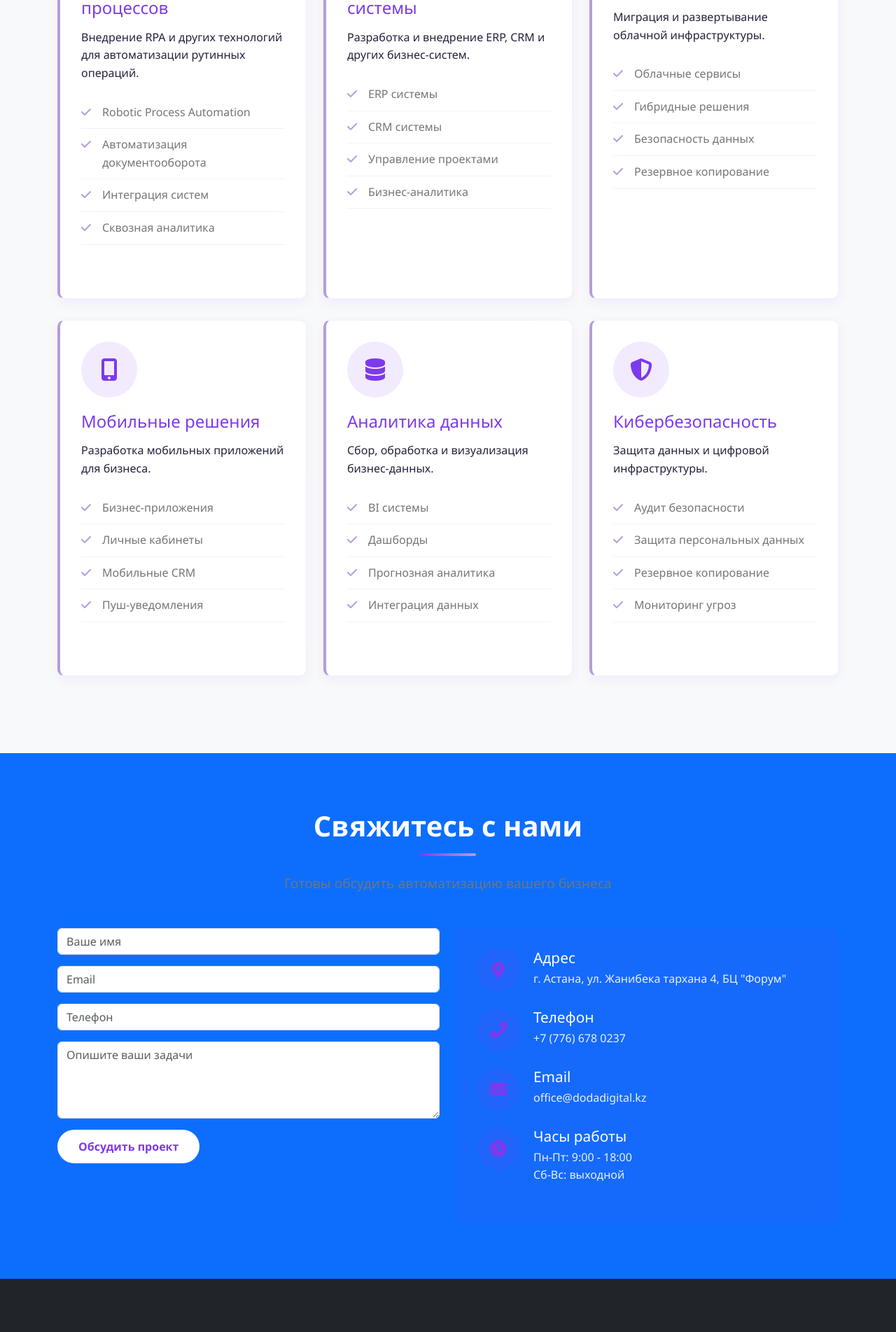
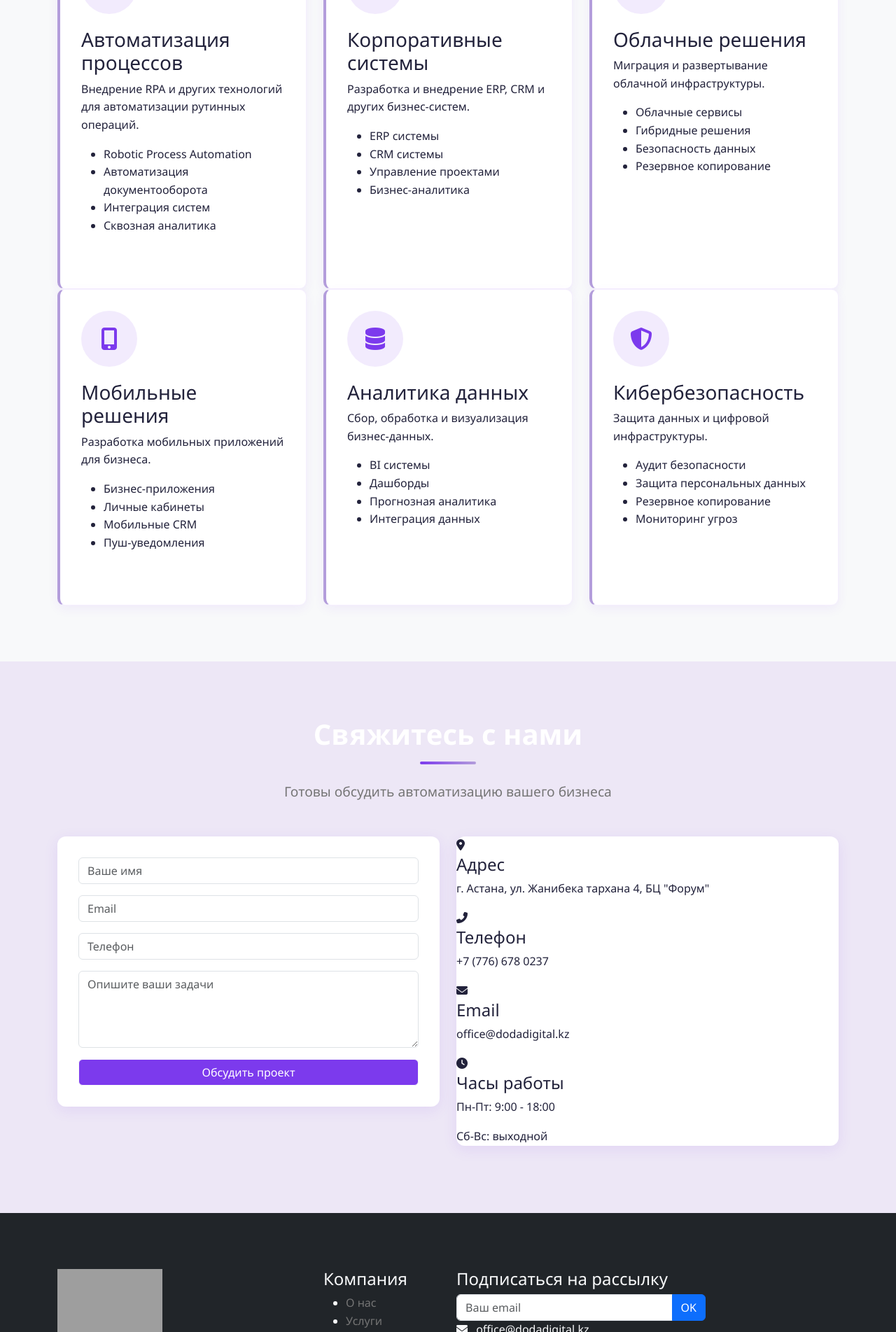
Before and after one commit to arlankamit/dodadigital, a PHP site: page / in a window 1280 px wide. Shown: the part 2120-4023 px from the top of the page at 70% size. Run offline with PHP 8.4, Linux system fonts and the light colour scheme; grey boxes are pictures that could not be loaded.

Commit message:
Update dodacss.css

```diff
--- a/dodacss.css
+++ b/dodacss.css
@@ -1,84 +1,84 @@
 :root {
-  --primary-color: #7c3aed;      /* Main violet */
-  --primary-dark: #4527a0;       /* Dark violet */
-  --primary-light: #b39ddb;      /* Pastel violet */
-  --primary-pastel: #ede7f6;     /* Gentle pastel background */
-  --secondary-color: #b39ddb;    /* Secondary as pastel violet (NO blue) */
-  --accent-color: #ffd54f;       /* Soft yellow accent */
-  --background-color: #f5f5fa;   /* Light background */
-  --surface-color: #fff;
-  --white-color: #fff;
-  --black-color: #22223b;
-  --gray-color: #757575;
-  --success-color: #43a047;
-  --danger-color: #e53935;
-  --warning-color: #ffa726;
-  --info-color: #4fc3f7;
+  --primary-color: #7c3aed;      /* Основной фиолетовый */
+  --primary-dark: #4527a0;       /* Темный фиолетовый */
+  --primary-light: #b39ddb;      /* Светлый фиолетовый */
+  --primary-pastel: #ede7f6;     /* Пастельный фон */
+  --secondary-color: #b39ddb;    /* Вторичный цвет */
+  --accent-color: #ffd54f;       /* Акцентный желтый */
+  --background-color: #f5f5fa;   /* Фон страницы */
+  --surface-color: #fff;         /* Поверхности */
+  --white-color: #fff;           /* Белый */
+  --black-color: #22223b;        /* Черный/темный */
+  --gray-color: #757575;         /* Серый */
+  --success-color: #43a047;      /* Успех */
+  --danger-color: #e53935;       /* Ошибка */
+  --warning-color: #ffa726;      /* Предупреждение */
+  --info-color: #4fc3f7;         /* Инфо */
 }
 
-/* ========== Body & General ========== */
+/* ========== Общие стили ========== */
 body {
   font-family: 'Segoe UI', Tahoma, Geneva, Verdana, sans-serif;
   color: var(--black-color);
   line-height: 1.6;
   padding-top: 80px;
-  background: linear-gradient(135deg, var(--light-color) 70%, var(--primary-pastel) 100%);
+  background: linear-gradient(135deg, var(--background-color) 70%, var(--primary-pastel) 100%);
 }
 
-/* ========== Links ========== */
 a {
   text-decoration: none;
   color: var(--primary-color);
-  transition: color 0.3s, border-bottom 0.2s;
+  transition: color 0.3s;
 }
-a:hover, a:focus {
+a:hover {
   color: var(--primary-dark);
-  border-bottom: 1.5px solid var(--accent-color);
-  background: var(--primary-pastel);
-  outline: none;
 }
 
-/* ========== Navbar ========== */
+/* ========== Навигация ========== */
 .navbar {
   background: var(--white-color) !important;
   border-bottom: 2px solid var(--primary-light);
-  box-shadow: 0 2px 10px rgba(124,58,237,0.07);
+  box-shadow: 0 2px 10px rgba(124, 58, 237, 0.07);
   padding: 15px 0;
   transition: all 0.3s ease;
 }
+
 .navbar .nav-link {
   color: var(--black-color) !important;
   font-weight: 600;
   padding: 10px 18px;
   border-radius: 22px;
   margin: 0 6px;
-  transition: background 0.3s, color 0.3s;
+  transition: all 0.3s;
 }
-.navbar .nav-link:hover, .navbar .nav-link:focus {
+
+.navbar .nav-link:hover {
   background: var(--primary-pastel);
   color: var(--primary-color) !important;
 }
 
-/* ========== Navbar Contact Button ========== */
-.btn-contact {
-  background: #ffd54f;
-  color: #22223b !important;
+/* Кнопка "Связаться с нами" в навбаре */
+.navbar .btn-outline-light {
+  background: var(--primary-color) !important;
+  color: var(--white-color) !important;
+  border: 2px solid var(--primary-color) !important;
   font-weight: 700;
-  border: 2px solid #ffd54f;
-  border-radius: 30px;
-  transition: background 0.2s, color 0.2s, border-color 0.2s;
-}
-.btn-contact:hover,
-.btn-contact:focus {
-  background: #ffb300;
-  border-color: #ffb300;
-  color: #7c3aed !important;
+  box-shadow: 0 2px 10px rgba(124, 58, 237, 0.3);
+  transition: all 0.3s;
 }
 
-/* ========== Section ========== */
+.navbar .btn-outline-light:hover {
+  background: var(--primary-dark) !important;
+  border-color: var(--primary-dark) !important;
+  transform: translateY(-2px);
+  box-shadow: 0 4px 15px rgba(124, 58, 237, 0.4);
+}
+
+/* ========== Секции ========== */
 .section {
   padding: 80px 0;
 }
+
 .section-title {
   font-size: 2.5rem;
   font-weight: 700;
@@ -87,6 +87,7 @@
   color: var(--primary-color);
   position: relative;
 }
+
 .section-title:after {
   content: '';
   display: block;
@@ -96,6 +97,7 @@
   margin: 15px auto;
   border-radius: 2px;
 }
+
 .section-subtitle {
   font-size: 1.2rem;
   text-align: center;
@@ -103,47 +105,7 @@
   color: var(--gray-color);
 }
 
-/* ========== Buttons ========== */
-.btn {
-  padding: 12px 30px;
-  border-radius: 30px;
-  font-weight: 600;
-  transition: background 0.3s, color 0.3s, box-shadow 0.3s, transform 0.2s;
-  border: none;
-}
-.btn-primary {
-  background: linear-gradient(90deg, var(--primary-color), var(--primary-dark) 100%);
-  color: var(--white-color);
-  border: none;
-}
-.btn-primary:hover, .btn-primary:focus {
-  background: var(--primary-dark);
-  color: var(--accent-color);
-  box-shadow: 0 4px 16px rgba(124,58,237,0.14);
-  transform: translateY(-2px) scale(1.04);
-}
-.btn-outline-primary {
-  border: 2px solid var(--primary-color);
-  color: var(--primary-color);
-  background: transparent;
-}
-.btn-outline-primary:hover {
-  background: var(--primary-color);
-  color: var(--white-color);
-  box-shadow: 0 4px 12px rgba(124,58,237,0.12);
-  transform: translateY(-2px);
-}
-.btn-light {
-  background-color: var(--white-color);
-  color: var(--primary-color);
-}
-.btn-light:hover {
-  background-color: var(--primary-pastel);
-  color: var(--primary-dark);
-  transform: translateY(-2px);
-}
-
-/* ========== Hero Section ========== */
+/* ========== Герой секция ========== */
 .hero-section {
   background: linear-gradient(135deg, var(--primary-color) 0%, var(--primary-dark) 100%);
   color: var(--white-color);
@@ -151,34 +113,35 @@
   position: relative;
   overflow: hidden;
 }
+
 .hero-section h1 {
   font-size: 2.8rem;
   font-weight: 700;
   margin-bottom: 1.5rem;
   line-height: 1.2;
 }
+
 .hero-section .lead {
   font-size: 1.25rem;
   margin-bottom: 2rem;
   opacity: 0.9;
 }
-.hero-buttons {
-  display: flex;
-  flex-wrap: wrap;
-  gap: 15px;
-  margin-top: 30px;
-}
+
 .hero-image {
   border-radius: 12px;
-  box-shadow: 0 15px 40px rgba(124,58,237,0.13);
-  transition: all 0.3s ease;
+  box-shadow: 0 15px 40px rgba(124, 58, 237, 0.13);
+  transition: transform 0.3s ease;
 }
+
 .hero-image:hover {
   transform: scale(1.03);
 }
 
-/* ========== About Values ========== */
-.about-values { margin-top: 20px; }
+/* ========== О нас ========== */
+.about-values {
+  margin-top: 20px;
+}
+
 .value-item {
   display: flex;
   align-items: flex-start;
@@ -186,19 +149,21 @@
   padding: 25px;
   background: var(--white-color);
   border-radius: 10px;
-  transition: box-shadow 0.3s, transform 0.3s;
-  box-shadow: 0 5px 15px rgba(124,58,237,0.07);
+  transition: all 0.3s;
+  box-shadow: 0 5px 15px rgba(124, 58, 237, 0.07);
   border-left: 4px solid var(--primary-light);
 }
+
 .value-item:hover {
   transform: translateY(-5px);
-  box-shadow: 0 10px 25px rgba(124,58,237,0.14);
+  box-shadow: 0 10px 25px rgba(124, 58, 237, 0.14);
   border-left: 4px solid var(--primary-color);
 }
+
 .value-icon {
   width: 60px;
   height: 60px;
-  background: rgba(124,58,237,0.1);
+  background: rgba(124, 58, 237, 0.1);
   color: var(--primary-color);
   border-radius: 50%;
   display: flex;
@@ -208,38 +173,30 @@
   margin-right: 20px;
   flex-shrink: 0;
 }
-.value-content h4 {
-  font-size: 1.3rem;
-  margin-bottom: 10px;
-  color: var(--primary-color);
-}
-.value-content p {
-  color: var(--gray-color);
-  margin-bottom: 0;
-}
 
-/* ========== Services Grid ========== */
-.services-row { margin-bottom: 30px; }
+/* ========== Услуги ========== */
 .service-card {
   background: var(--white-color);
   border-radius: 10px;
   padding: 30px;
   margin-bottom: 30px;
   height: 100%;
-  box-shadow: 0 5px 15px rgba(124,58,237,0.07);
-  transition: box-shadow 0.3s, border-color 0.3s, transform 0.3s;
-  border: 1px solid rgba(124,58,237,0.08);
+  box-shadow: 0 5px 15px rgba(124, 58, 237, 0.07);
+  transition: all 0.3s;
+  border: 1px solid rgba(124, 58, 237, 0.08);
   border-left: 4px solid var(--primary-light);
 }
+
 .service-card:hover {
   transform: translateY(-10px) scale(1.01);
-  box-shadow: 0 15px 30px rgba(124,58,237,0.12);
+  box-shadow: 0 15px 30px rgba(124, 58, 237, 0.12);
   border-left: 4px solid var(--primary-color);
 }
+
 .service-icon {
   width: 80px;
   height: 80px;
-  background: rgba(124,58,237,0.10);
+  background: rgba(124, 58, 237, 0.1);
   border-radius: 50%;
   display: flex;
   align-items: center;
@@ -247,241 +204,121 @@
   margin-bottom: 20px;
   color: var(--primary-color);
   font-size: 2rem;
-  transition: all 0.3s ease;
+  transition: all 0.3s;
 }
+
 .service-card:hover .service-icon {
   background: var(--primary-color);
   color: var(--white-color);
 }
-.service-card h3 {
-  font-size: 1.5rem;
-  margin-bottom: 15px;
-  color: var(--primary-color);
-}
-.service-features {
-  list-style: none;
-  padding: 0;
-  margin-top: 20px;
-}
-.service-features li {
-  padding: 10px 0;
-  border-bottom: 1px solid rgba(124,58,237,0.08);
-  position: relative;
-  padding-left: 30px;
-  color: var(--gray-color);
-}
-.service-features li:before {
-  content: '\f00c';
-  font-family: 'Font Awesome 5 Free';
-  font-weight: 900;
-  position: absolute;
-  left: 0;
-  color: var(--primary-light);
+
+/* ========== Контакты ========== */
+#contact {
+  background: var(--primary-pastel) !important;
+  color: var(--black-color) !important;
 }
 
-/* ========== Contact Section (before footer) ========== */
-.contact-section {
-  background: #fffbea;
-  color: #22223b;
-}
-.contact-section .section-title,
-.contact-section .section-subtitle {
-  color: #7c3aed !important;
-}
-.contact-section .contact-form {
-  background: #fff;
-  border-radius: 14px;
-  box-shadow: 0 6px 28px rgba(124,58,237,0.09);
-  padding: 32px 24px;
-}
-.contact-section .form-control {
-  background: #fff;
-  color: #22223b;
-  border: 1.5px solid #b39ddb;
-}
-.contact-section .form-control:focus {
-  border-color: #7c3aed;
-  background: #ede7f6;
-}
-.contact-info {
-  padding: 30px;
-  background: rgba(124,58,237,0.07);
-  border-radius: 10px;
-  backdrop-filter: blur(5px);
-}
-.contact-item {
-  display: flex;
-  margin-bottom: 25px;
-}
-.contact-icon {
-  width: 60px;
-  height: 60px;
-  background: rgba(124,58,237,0.12);
-  border-radius: 50%;
-  display: flex;
-  align-items: center;
-  justify-content: center;
-  font-size: 1.5rem;
-  margin-right: 20px;
-  flex-shrink: 0;
-  color: var(--primary-color);
-}
-.contact-text h4 {
-  font-size: 1.3rem;
-  margin-bottom: 5px;
-}
-.contact-text p {
-  margin-bottom: 0;
-  opacity: 0.9;
+.contact-form {
+  background: var(--white-color) !important;
+  border-radius: 12px;
+  box-shadow: 0 5px 20px rgba(124, 58, 237, 0.1);
+  padding: 30px !important;
 }
 
-/* ========== Footer ========== */
+.contact-info {
+  background: var(--white-color) !important;
+  box-shadow: 0 5px 20px rgba(124, 58, 237, 0.1);
+  border-radius: 12px;
+}
+
+.contact-form .btn-light {
+  background: var(--primary-color) !important;
+  color: var(--white-color) !important;
+  width: 100%;
+  transition: all 0.3s;
+}
+
+.contact-form .btn-light:hover {
+  background: var(--primary-dark) !important;
+  transform: translateY(-2px);
+}
+
+/* ========== Футер ========== */
 .footer {
   padding: 80px 0 20px;
   background: var(--primary-dark);
   color: var(--white-color);
 }
-.footer-logo { margin-bottom: 20px; }
-.footer-logo img { max-width: 150px; }
-.footer-about { margin-bottom: 20px; color: var(--gray-color); opacity: 0.8; }
-.footer-links { list-style: none; padding: 0; }
-.footer-links li { margin-bottom: 12px; }
+
 .footer-links a {
   color: var(--gray-color);
-  transition: color 0.3s, padding 0.3s, opacity 0.3s;
-  opacity: 0.8;
+  transition: none !important;
 }
+
 .footer-links a:hover {
-  color: var(--primary-light);
-  padding-left: 5px;
-  opacity: 1;
-  text-decoration: none;
+  color: var(--gray-color) !important;
+  padding-left: 0 !important;
+  background: transparent !important;
 }
-.social-links {
-  display: flex;
-  gap: 10px;
-  margin-top: 20px;
-}
+
 .social-links a {
   display: inline-flex;
   align-items: center;
   justify-content: center;
   width: 40px;
   height: 40px;
-  background: rgba(124,58,237,0.10);
+  background: rgba(124, 58, 237, 0.1);
   border-radius: 50%;
   color: var(--white-color);
-  transition: background 0.3s, color 0.3s, transform 0.3s;
+  transition: background 0.3s;
 }
+
 .social-links a:hover {
   background: var(--primary-light);
-  color: var(--primary-dark);
-  transform: translateY(-3px);
-}
-.newsletter-form .input-group { margin-bottom: 20px;}
-.newsletter-form .form-control {
-  background: rgba(124,58,237,0.07);
-  border: none;
-  color: var(--black-color);
-  padding: 12px 15px;
-  border-radius: 8px 0 0 8px !important;
-}
-.newsletter-form .form-control::placeholder {
-  color: rgba(34,34,59,0.4);
-}
-.newsletter-form .btn { border-radius: 0 8px 8px 0 !important; }
-.footer-contacts p {
-  margin-bottom: 10px;
-  color: var(--gray-color);
-  opacity: 0.8;
-  display: flex;
-  align-items: center;
-}
-.footer-contacts i {
-  color: var(--primary-light);
-  width: 20px;
-  margin-right: 10px;
-}
-.footer-divider {
-  border-color: rgba(124,58,237,0.10);
-  margin: 40px 0 20px;
-}
-.footer-bottom {
-  color: var(--gray-color);
-  font-size: 0.9rem;
-}
-.footer-bottom a {
-  color: var(--gray-color);
-  transition: color 0.3s;
-}
-.footer-bottom a:hover {
-  color: var(--primary-light);
-  text-decoration: none;
 }
 
-/* ========== Modal ========== */
-.modal-content {
-  border-radius: 10px;
-  overflow: hidden;
-  border: none;
+/* ========== Адаптив ========== */
+@media (max-width: 991.98px) {
+  .section {
+    padding: 60px 0;
+  }
+
+  .hero-section {
+    padding: 100px 0 60px;
+  }
 }
-.modal-header {
-  background: var(--primary-color);
-  color: var(--white-color);
-  border-bottom: none;
-}
-.modal-title { font-weight: 600; }
-.btn-close { filter: invert(1); }
 
-/* ========== Animations ========== */
-@keyframes fadeIn {
-  from { opacity: 0; }
-  to { opacity: 1; }
-}
-.fade-in { animation: fadeIn 0.5s ease-in-out; }
+@media (max-width: 767.98px) {
+  body {
+    padding-top: 70px;
+  }
 
-/* ========== Responsive ========== */
-@media (max-width: 1199.98px) {
-  .hero-section h1 { font-size: 2.5rem; }
-}
-@media (max-width: 991.98px) {
-  .section { padding: 60px 0; }
-  .section-title { font-size: 2rem; }
-  .hero-section { padding: 100px 0 60px; }
-  .hero-section h1 { font-size: 2.2rem; }
-  .value-item { padding: 20px; }
-  .value-icon { width: 50px; height: 50px; font-size: 1.3rem; }
-  .contact-section .contact-form { padding: 24px 10px; }
-}
-@media (max-width: 767.98px) {
-  body { padding-top: 70px; }
-  .section { padding: 50px 0; }
-  .section-title { font-size: 1.8rem; }
-  .hero-section { padding: 80px 0 40px; text-align: center;}
-  .hero-section h1 { font-size: 1.8rem; }
-  .hero-buttons { justify-content: center; }
-  .hero-image { margin-top: 30px; max-width: 80%; }
-  .value-item { flex-direction: column; align-items: center; text-align: center; }
-  .value-icon { margin-right: 0; margin-bottom: 15px; }
-  .service-icon { width: 70px; height: 70px; font-size: 1.8rem; }
-  .contact-section .contact-form { max-width: 95vw; }
-}
-@media (max-width: 575.98px) {
-  .section-title { font-size: 1.6rem; }
-  .section-subtitle { font-size: 1rem; }
-  .navbar-brand img { width: 100px; }
-  .footer { padding: 60px 0 20px; text-align: center;}
-  .footer-links { margin-bottom: 30px; }
-  .social-links { justify-content: center; }
-  .footer-bottom .text-md-end {
-    text-align: center !important;
-    margin-top: 15px;
+  .hero-section {
+    text-align: center;
   }
-  .contact-item { flex-direction: column; text-align: center; }
-  .contact-icon {
+
+  .value-item {
+    flex-direction: column;
+    align-items: center;
+    text-align: center;
+  }
+
+  .value-icon {
     margin-right: 0;
     margin-bottom: 15px;
-    margin-left: auto;
-    margin-right: auto;
   }
 }
+
+@media (max-width: 575.98px) {
+  .section-title {
+    font-size: 1.8rem;
+  }
+
+  .footer {
+    text-align: center;
+  }
+
+  .footer-links {
+    margin-bottom: 30px;
+  }
+}
```
